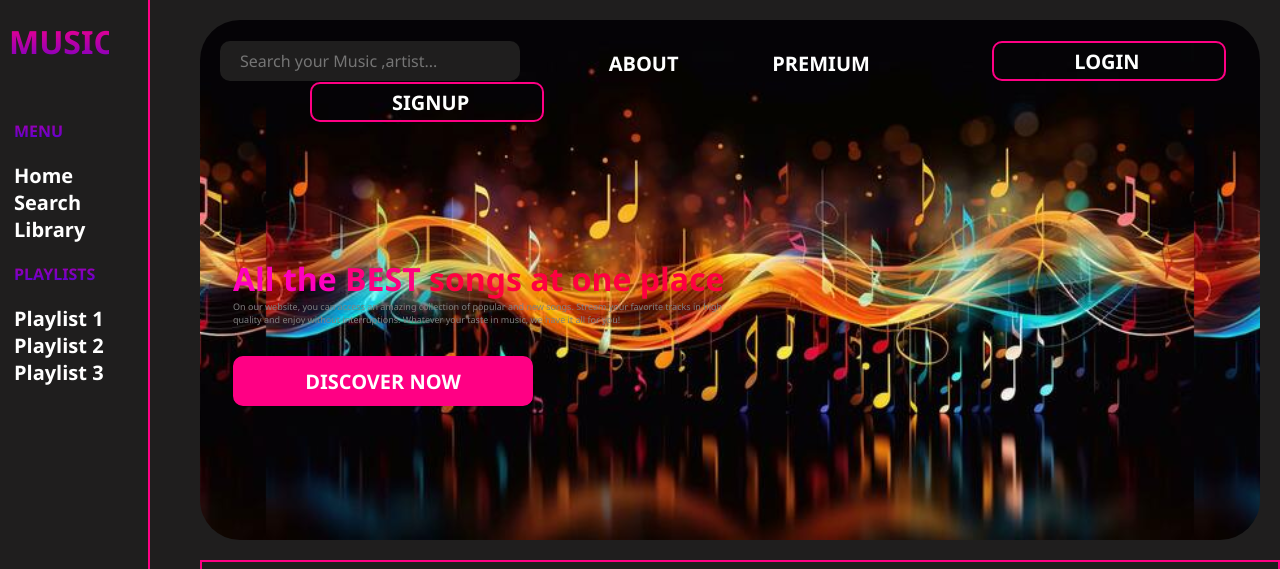
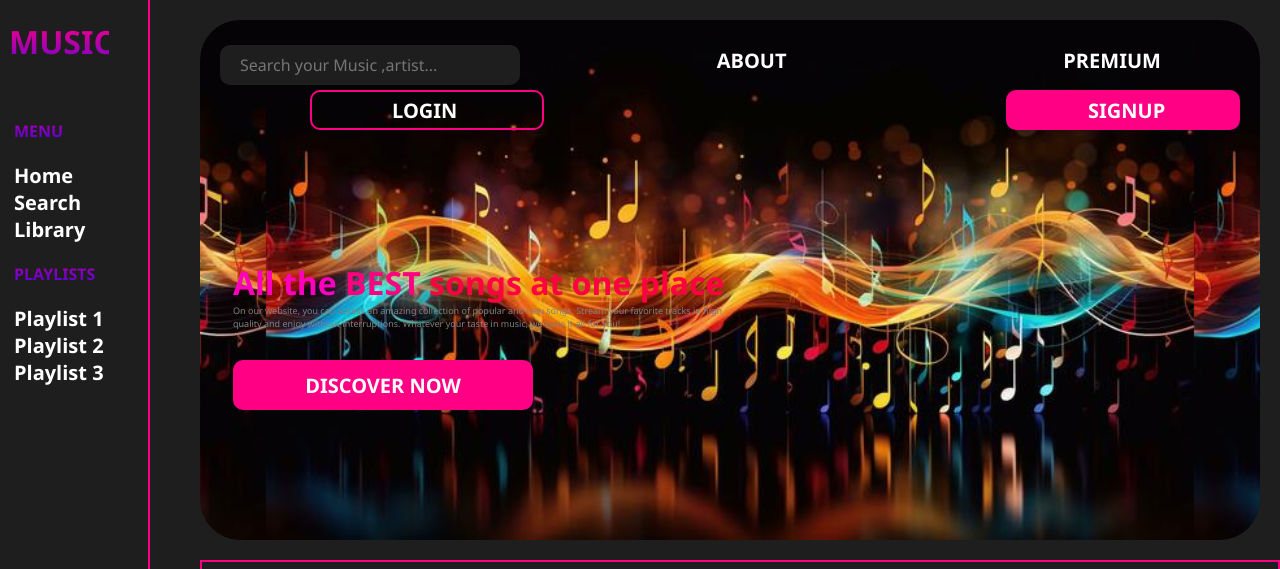
Before and after one commit to sarthakkaushik927/TASK-1-MUSIC-PLAYER-, a plain HTML site: page index .html in a window 1280 px wide. Shown: the top 569 px of the page. Drawn offline with Linux system fonts and the light colour scheme.

Commit message:
fixed nav bar removed anchor tags and add buttons instead

```diff
--- a/index .html
+++ b/index .html
@@ -32,12 +32,14 @@
         <div class="container1">
             <nav>
                 <input type="search" placeholder="Search your Music ,artist...">
-                <a href="#">ABOUT</a>
-                <a href="#">PREMIUM</a>
+                <!-- <a href="#">ABOUT</a>
+                <a href="#">PREMIUM</a> -->
+                <input style="border: none;" type="button" value="ABOUT" name="about" id="about">
+                <input style="border: none;" type="button" value="PREMIUM" name="premium" id="premium">
                 <label for="login"></label>
                 <input type="button" value="LOGIN" name="login" id="login">
                 <label for="signup"></label>
-                <input type="button" value="SIGNUP" id="signup">
+                <input style="background-color: var(--accent-color);" type="button" value="SIGNUP" id="signup">
             </nav>
             <div class="content">
                 <div style="display: flex;">
--- a/style.css
+++ b/style.css
@@ -150,6 +150,7 @@ input[type="button"]{
     width: 100px;
     height: 40px;
     margin-left: 90px ;
+    margin-bottom: 10px;
     padding: 0px 150px 0px 80px;
     border-radius: 10px;
     cursor: pointer;
@@ -161,7 +162,7 @@ input[type="button"]:hover{
     transition: 0.3s;
     transform: scale(1.1);
 }
-
+/*
 nav a{
     list-style: none;
     text-decoration: none;
@@ -169,7 +170,7 @@ nav a{
     font-size: 20px;
     font-weight: bold;
     padding: 5px;
-    margin-left: 70px ;
+
     padding-top: 10px;
     flex: 0 0 auto;
 
@@ -179,7 +180,7 @@ nav a:hover{
     transition: 0.3s;
     transform: scale(1.1);
     border: 1px solid var(--border-color);
-}
+} */
 .content{
     width: 50%;
     height: 50vh;
```
